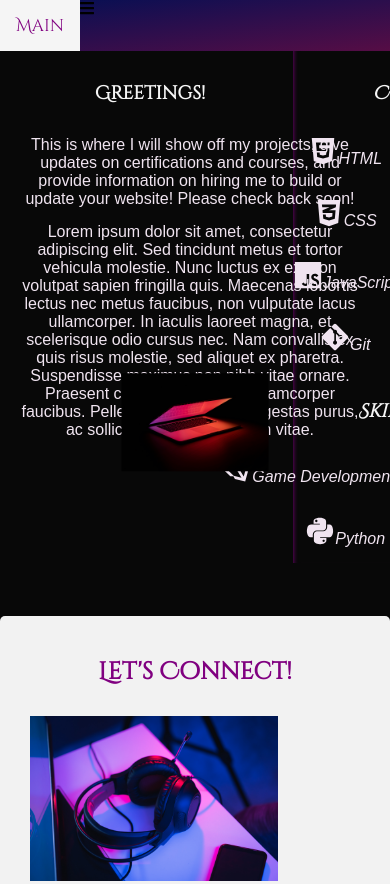
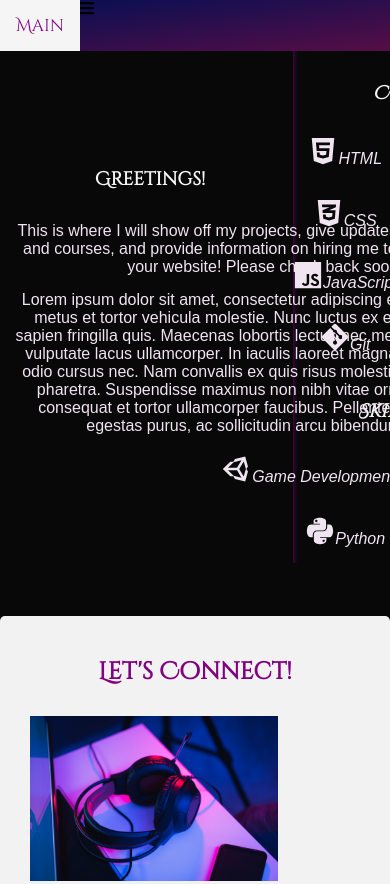
Before and after one commit to Mariah-J/My-Portfolio-Site, a plain HTML site: page mainpage.html in a window 390 px wide. Shown: the top 884 px of the page. Drawn offline with Linux system fonts and the light colour scheme; a script that the page names is missing.

Commit message:
removed image from main

```diff
--- a/css/styles.css
+++ b/css/styles.css
@@ -97,9 +97,9 @@ margin-top: 20px;
 main {
   display: flex;
   flex-direction: column;
-  justify-content: flex-start;
+  justify-content: center;
   background-color: #080808;
-  align-items: flex-start;
+  align-items: center;
   padding-bottom: 65px;
   height: 550px;
 }
@@ -127,12 +127,30 @@ aside {
   transform: translate(-50%, -50%);
 }
 
+@media screen and (max-width: 600px) {
+  .image {
+    display: flex;
+    width: 200px;
+    float: inline-end;
+;  }
+}
+
+
+
 p {
 width: 350px;
 text-align: center;
 font-family: "Montserrat", sans-serif;
 color: rgb(240, 228, 240);
 margin: 15px;
+}
+
+.main-p {
+  width: 500px;
+  text-align: center;
+  font-family: "Montserrat", sans-serif;
+  color: rgb(240, 228, 240);
+  margin: 15px;
 }
 
 #html {
--- a/mainpage.html
+++ b/mainpage.html
@@ -35,13 +35,13 @@
       <main>
 
         <!--Photo by <a href="https://unsplash.com/@joshuaryanphoto?utm_source=unsplash&utm_medium=referral&utm_content=creditCopyText">Joshua Reddekopp</a> on <a href="https://unsplash.com/s/photos/coding?utm_source=unsplash&utm_medium=referral&utm_content=creditCopyText">Unsplash</a>-->
-        <div class="image">
+        <!--<div class="image">
           <img src="images/joshua-reddekopp-GkFQEOubrCo-unsplash.jpg" width="75%">
-        </div>
+        </div>-->
         <div class="main-column">
           <h3>Greetings!</h3>
-        <p>This is where I will show off my projects, give updates on certifications and courses, and provide information on hiring me to build or update your website! Please check back soon!</p>
-        <p>Lorem ipsum dolor sit amet, consectetur adipiscing elit. Sed tincidunt metus et tortor vehicula molestie. Nunc luctus ex ex, non volutpat sapien fringilla quis. Maecenas lobortis lectus nec metus faucibus, non vulputate lacus ullamcorper. In iaculis laoreet magna, et scelerisque odio cursus nec. Nam convallis ex quis risus molestie, sed aliquet ex pharetra. Suspendisse maximus non nibh vitae ornare. Praesent consequat et tortor ullamcorper faucibus. Pellentesque interdum egestas purus, ac sollicitudin arcu bibendum vitae.
+        <p class="main-p">This is where I will show off my projects, give updates on certifications and courses, and provide information on hiring me to build or update your website! Please check back soon!</p>
+        <p class="main-p">Lorem ipsum dolor sit amet, consectetur adipiscing elit. Sed tincidunt metus et tortor vehicula molestie. Nunc luctus ex ex, non volutpat sapien fringilla quis. Maecenas lobortis lectus nec metus faucibus, non vulputate lacus ullamcorper. In iaculis laoreet magna, et scelerisque odio cursus nec. Nam convallis ex quis risus molestie, sed aliquet ex pharetra. Suspendisse maximus non nibh vitae ornare. Praesent consequat et tortor ullamcorper faucibus. Pellentesque interdum egestas purus, ac sollicitudin arcu bibendum vitae.
           </p>
         </div>
       </main>
```
